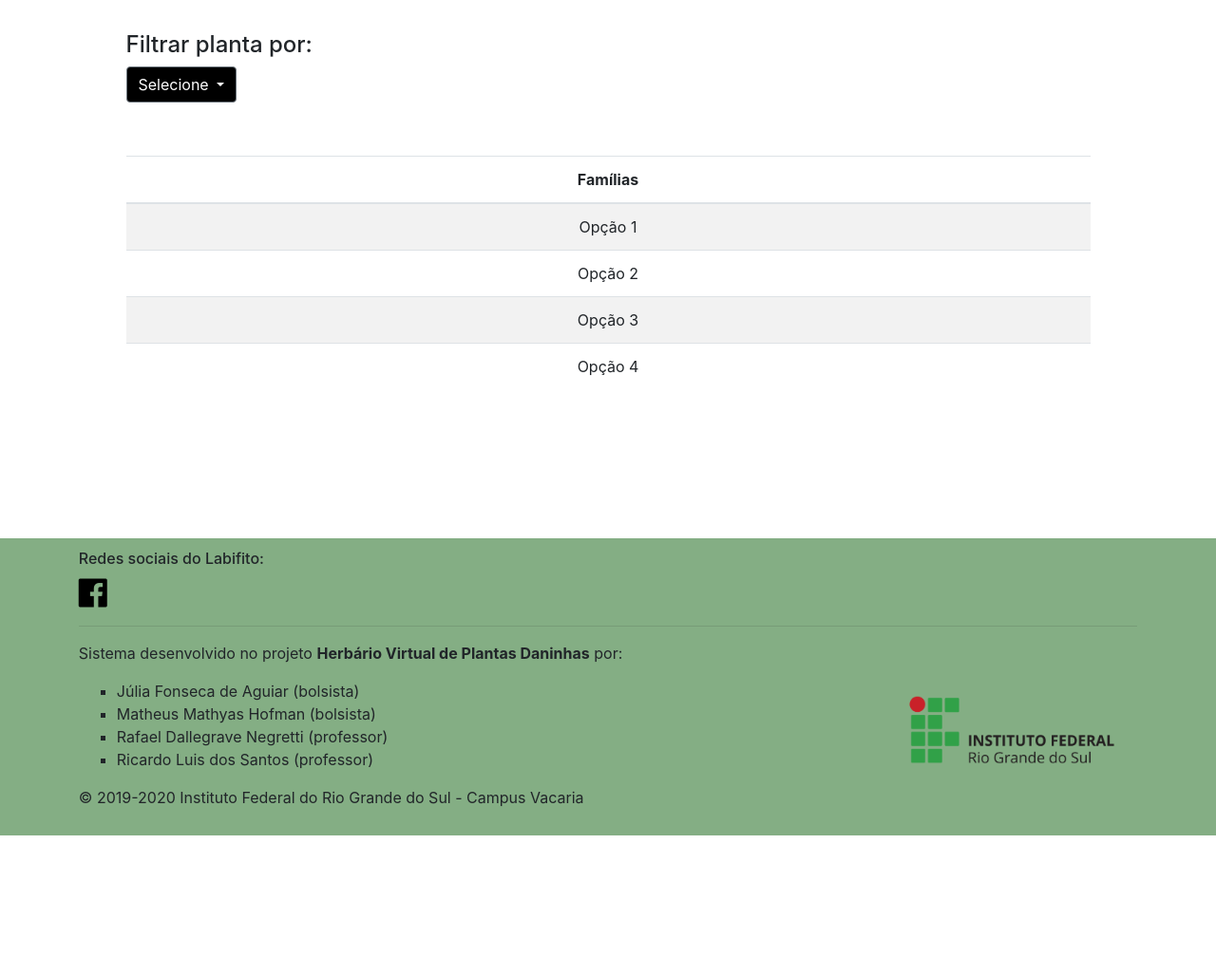
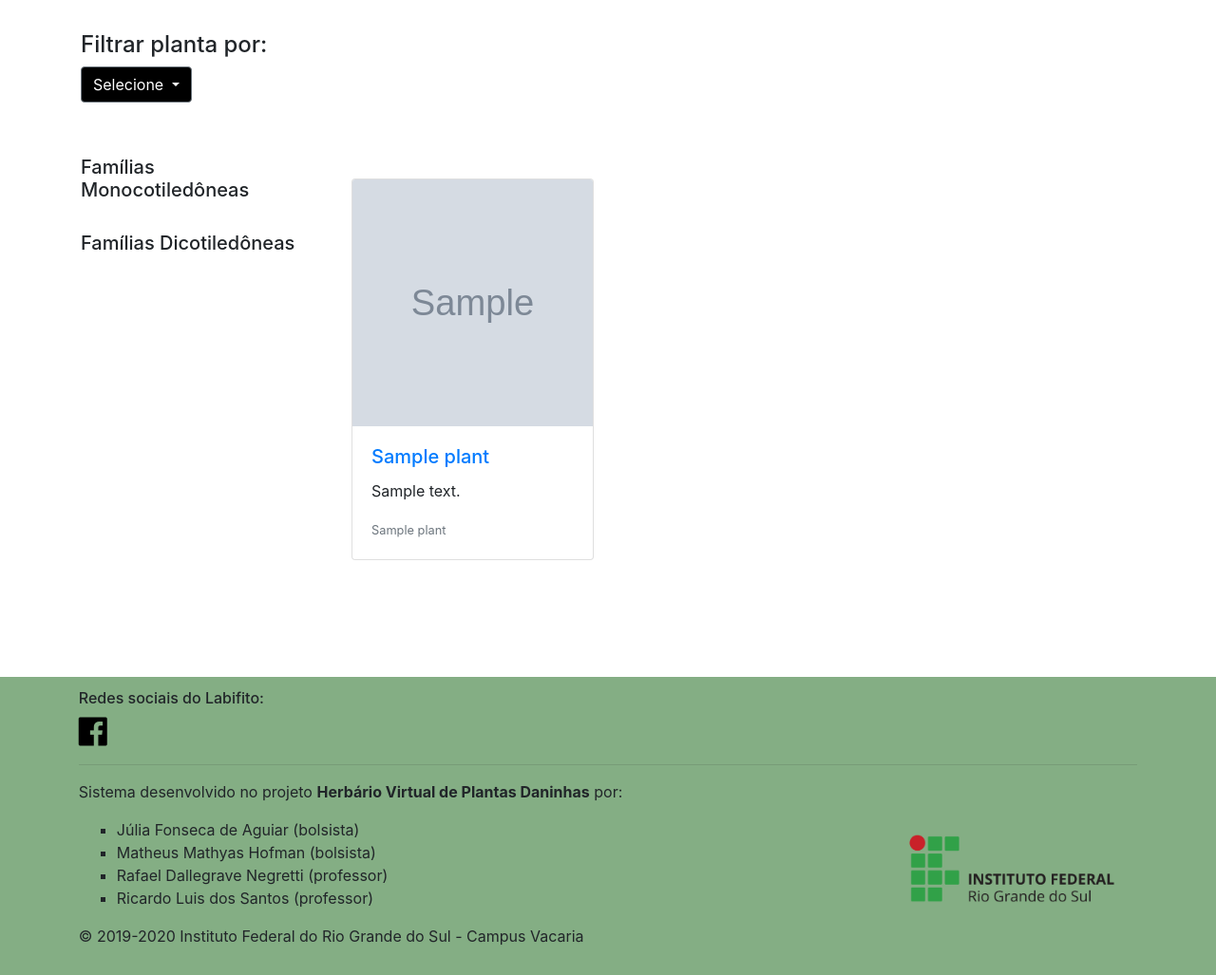
Before and after one commit to ifrs-alunos/Herbario-Virtual, a Django app: page /herbario/ in a window 1280 px wide. Shown: the part 108-1135 px from the top of the page at 95% size. Before the commit the page ends 988 px from the top, so only its background shows below. Run offline with Django 3.2, Linux system fonts and the light colour scheme; tables that the repository leaves empty hold one stand-in row (values such as "Sample post"); grey boxes marked "Sample" are stand-in pictures; some libraries are stand-ins or nearby versions.

Commit message:
Modificando models, views, urls, admin e templates (index e detail)

```diff
--- a/herbarium/admin.py
+++ b/herbarium/admin.py
@@ -1,6 +1,7 @@
 from django.contrib import admin
 
-from .models import Plant, Photo
+from .models import Plant, Photo, Family, Division
+
 # Register your models here.
 class PhotoInline(admin.TabularInline):
     model = Photo
@@ -15,3 +16,5 @@ class PlantAdmin(admin.ModelAdmin):
     inlines = [PhotoInline,]
 
 admin.site.register(Plant, PlantAdmin)
+admin.site.register(Family)
+admin.site.register(Division)
--- a/herbarium/templates/herbarium/index.html
+++ b/herbarium/templates/herbarium/index.html
@@ -1,38 +1,11 @@
 {% extends "core/base.html" %}
 
 {% block content %}
-<!--
-    <div class="pure-g">
-        <div class="pure-u-1 pure-u-md-1-5 pure-u-lg-1-5 pure-u-xl-1-5 ">
-
-            <nav class="pure-menu">
-
-                <h3 class="pure-menu-heading" > Filtrar por</h3>
-                <table class="pure-table pure-table-striped list-menu">
-                        <tr>
-                            <td><a href="?search="><b>Famílias</b></a></td>
-                        </tr>
-                        {% for tuple in  families %}
-                            {%for element in tuple.1%}
-                            <tr>
-
-                                <td>
-                                    <a href="?filter_type=family&filter={{element.0}}">{{element.1}}</a>
-                                </td>
-
-                            </tr>
-                            {% endfor %}
-                        {% endfor %}
-
-                </table>
-
-            </nav>
-        </div> -->
 
     <div class ="container">
         <div class="row">
-            <div class="col"></div>
-            <div class="col-11">
+            <!-- <div class="col"></div> -->
+            <div class="col-6">
                 <h4>Filtrar planta por:</h4>
                 <!-- Formulário para filtrar planta -->
                 <form>
@@ -41,112 +14,86 @@
                         Selecione
                         </button>
                         <div class="dropdown-menu" aria-labelledby="dropdownMenuButton">
+                            <a class="dropdown-item" href="#">Divisão</a>
                             <a class="dropdown-item" href="#">Família</a>
                             <a class="dropdown-item" href="#">Espécie</a>
-                            <a class="dropdown-item" href="#">Características</a>
                         </div>
                     </div>
 
                     <!-- Para implementar: assim que o usuário selecionar uma opção, aparece outro input para ampliar o filtro -->
                 </form>
             </div>
-            <div class="col"></div>
         </div>
 
-
         <div class="row">
-            <div class="col"></div>
-            <div class="col-11">
-                <!-- Tabela que mostra resultado dos filtros selecionados -->
-                <!-- Para implementar: se não houver filtros, mostra todas as espécies cadastradas -->
-                <table class="table table-striped table-herbarium">
-                    <thead>
+            <div class="col-3">
+                <h5> Famílias Monocotiledôneas</h5>
+                <!-- <table class="table table-striped"> -->
+<!--                     <thead>
                         <tr>
-                            <th scope="col">
-                                Famílias
-                            </th>
+                            <th>Famílias</th>
                         </tr>
                     </thead>
                     <tbody>
+                        {% for family in families1 %}
                         <tr>
-                            <td>Opção 1</td>
+                            <td>{{ family }}</td>
                         </tr>
+                        {% endfor %}
+                    </tbody>
+                </table> -->
+
+                <ul class="list-group">
+
+                    {% for family in families1 %}
+                    <li class="list-group-item">{{ family }}</li>
+                    {% endfor %}
+                </ul>
+
+                <br/>
+
+                <h5> Famílias Dicotiledôneas</h5>
+                <!-- <table class="table table-striped">
+                    <thead>
                          <tr>
-                            <td>Opção 2</td>
+                            <th>Famílias</th>
                          </tr>
+                    </thead>
+                    <tbody>
+
+                        {% for family in families2 %}
                         <tr>
-                            <td>Opção 3</td>
+                          <td>{{ family }}</td>
                         </tr>
-                        <tr>
-                            <td>Opção 4</td>
-                        </tr>
+                        {% endfor %}
                   </tbody>
-                </table>
+                </table> -->
+
+                <ul class="list-group">
+
+                    {% for family in families2 %}
+                    <li class="list-group-item">{{ family }}</li>
+                    {% endfor %}
+                </ul>
             </div>
-            <div class="col"></div>
+
+            <div class="col-9">
+                <!-- <h5> Plantas:</h5> -->
+                <div class="row">
+                    {% for plant in plants %}
+                    <div class="col-4 card-col">
+                            <div class="card">
+                                <img class="card-img-top" src="{{ plant.photos.first.image.url }}" alt="Card image cap">
+                                <div class="card-body">
+                                    <a href="{% url 'herbarium:detail' plant.slug %}" target="new_blank"><h5 class="card-title">{{ plant.name }}</h5></a>
+                                    <p class="card-text">{{ plant.description }}</p>
+                                    <p class="card-text"><small class="text-muted">{{ plant.scientific_name }}</small></p>
                                 </div>
                             </div>
-
-        <!-- <div class="pure-u-1 pure-u-md-4-5 pure-u-lg-4-5 pure-u-xl-4-5 ">
-        <form method="get" class="pure-form search-box">
-            {% for field in  form %}
-            {{field.label_tag}}
-            {{field}}
-            {{field.errors }}
+                    </div>
                     {% endfor %}
-            <button class=" button-warning " type="submit">Pesquisar</button>
-        </form> <br/>
-
-            <div class="pure-g">
-
-                {% for object in object_list %}
-                <div class="pure-u-1-2 pure-u-md-1-3 pure-u-lg-1-5 pure-u-xl-1-5">
-                    <div class="list-item">
-                        <div class="list-img-container">
-                        {% if object.photos.all.0 %}
-
-                            {% if object.photos.all.1%}
-                            <figure class="list-figure" style=" background-image: url({{ object.photos.all.1.image.url }});">
-                            {%else%}
-                            <figure class="list-figure" style=" background-image: url({{ object.photos.all.0.image.url }});">
-                            {% endif %}
-
-                            <a href="{% url 'herbarium:detail' object.slug %}"><img src=" {{ object.photos.all.0.image.url }}" class=" list-img" />
-                            </a>
-                            </figure>
-
-                        {% else %}
-                            <h4>  Não imagens disponíveis :( </h4>
-                        {% endif %}
-                        </div>
-                        <a  href="{% url 'herbarium:detail' object.slug %}"><h3 class="list-title">{{ object.name }}</h3></a>
-                        <a  href="{% url 'herbarium:detail' object.slug %}"><p class="list-title">{{ object.scientific_name }}</p></a>
                 </div>
             </div>
-
-                {% endfor %}
-            </div>
-
-            <div class="pagination">
-
-                    {% if page_obj.has_previous %}
-                        <a href="?page={{ page_obj.previous_page_number }}{% if request.GET.search %}&?search={{request.GET.search}}{%endif%}{% if request.GET.filter %}&?filter_type={{request.GET.filter_type}}&?filter={{request.GET.filter}}{%endif%}">&laquo;</a>
-                        <a href="?page=1{% if request.GET.search %}&?search={{request.GET.search}}{%endif%}{% if request.GET.filter %}&?filter_type={{request.GET.filter_type}}&?filter={{request.GET.filter}} {%endif%}">1 ...</a>
-                    {% endif %}
-
-
-                    <span id='current'> <a href="?page={{ page_obj.number }}{% if request.GET.search %}&?search={{request.GET.search}}{%endif%}{% if request.GET.filter %}&?filter_type={{request.GET.filter_type}}&?filter={{request.GET.filter}}{%endif%}"> {{ page_obj.number }}  </a> </span>
-
-
-                    {% if page_obj.has_next %}
-                        <a href="?page={{ page_obj.paginator.num_pages }}{% if request.GET.search %}&?search={{request.GET.search}}{%endif%}{% if request.GET.filter %}&?filter_type={{request.GET.filter_type}}&?filter={{request.GET.filter}} {%endif%}">... {{ page_obj.paginator.num_pages }}</a>
-                        <a href="?page={{ page_obj.next_page_number }}{% if request.GET.search %}&?search={{request.GET.search}}{%endif%}{% if request.GET.filter %}&?filter_type={{request.GET.filter_type}}&?filter={{request.GET.filter}}{%endif%}">&raquo;</a>
-                    {% endif %}
-
-            </div>
-
         </div>
     </div>
- -->
-
 {% endblock %}
--- a/herbarium/urls.py
+++ b/herbarium/urls.py
@@ -5,6 +5,7 @@ from . import views
 app_name = 'herbarium'
 urlpatterns = [
     path('', views.HerbariumIndex.as_view(), name='index'),
+    # path('detalhes/<slug:slug>/', views.HerbariumDetail.as_view(), name='detail'),
     path('detalhes/<slug:slug>/', views.HerbariumDetail.as_view(), name='detail'),
 
 ]
--- a/herbarium/views.py
+++ b/herbarium/views.py
@@ -1,18 +1,36 @@
 from django.shortcuts import render
-from django.views.generic import ListView,  DetailView
+from django.views.generic import ListView,  DetailView, TemplateView
 
-from .models import Plant
+from .models import Plant, Family
 from .forms import SearchForm
 
 # Create your views here.
 
 
-# Lista as plantas cadastradas???
+# Lista as plantas cadastradas
 class HerbariumIndex(ListView):
     model = Plant
     template_name = 'herbarium/index.html'
+    context_object_name = 'plants'
 
     paginate_by = 10
+
+    # Funcionalidade adicional: lista famílias de plantas ao sobreescrever método get_context_data
+    def get_context_data(self, **kwargs):
+        # Pega contextos prévios da superclasse (ListView)
+        context = super().get_context_data(**kwargs)
+
+        # Adiciona um contexto novo, o qual pega todos os objetos do tipo Family
+        # context["families"] = Family.objects.all()
+        context["families1"] = Family.objects.filter(division__name="Monocotiledôneas")
+        context["families2"] = Family.objects.filter(division__name="Dicotiledôneas")
+
+
+        # Retorna o contexto
+        return context
+
+    '''
+    # Não necessário agora
 
     # Pegando Queryset - retorno de um conjunto de busca do banco de dados
     def get_queryset(self): # Reescrevendo um método padrão do Django, que a principio pegaria todas as plantas
@@ -36,7 +54,6 @@ class HerbariumIndex(ListView):
 
         return queryset
 
-
     #Para criar barra de pesquisa
     #barra de pesquisa ainda não tão funcional quanto deveria ser
     def get_context_data(self,**kwargs ): # Sobreescrita de método
@@ -47,12 +64,15 @@ class HerbariumIndex(ListView):
 
         return context
 
+    '''
+
+
 class HerbariumDetail(DetailView):
     # Mostra detalhes de uma planta em específico. Passa no contexto os dados de UMA planta
     model = Plant
     template_name = 'herbarium/detail.html'
 
 
-# ????
-index = HerbariumIndex.as_view();
-detail = HerbariumDetail.as_view();
+# # ????
+# index = HerbariumIndex.as_view();
+# detail = HerbariumDetail.as_view();
```
Also changed, not shown: herbarium/models.py (+18 -14 lines), herbarium/templates/herbarium/detail.html (+46 -98 lines). Lines whose indentation alone changed are shown as unchanged.
